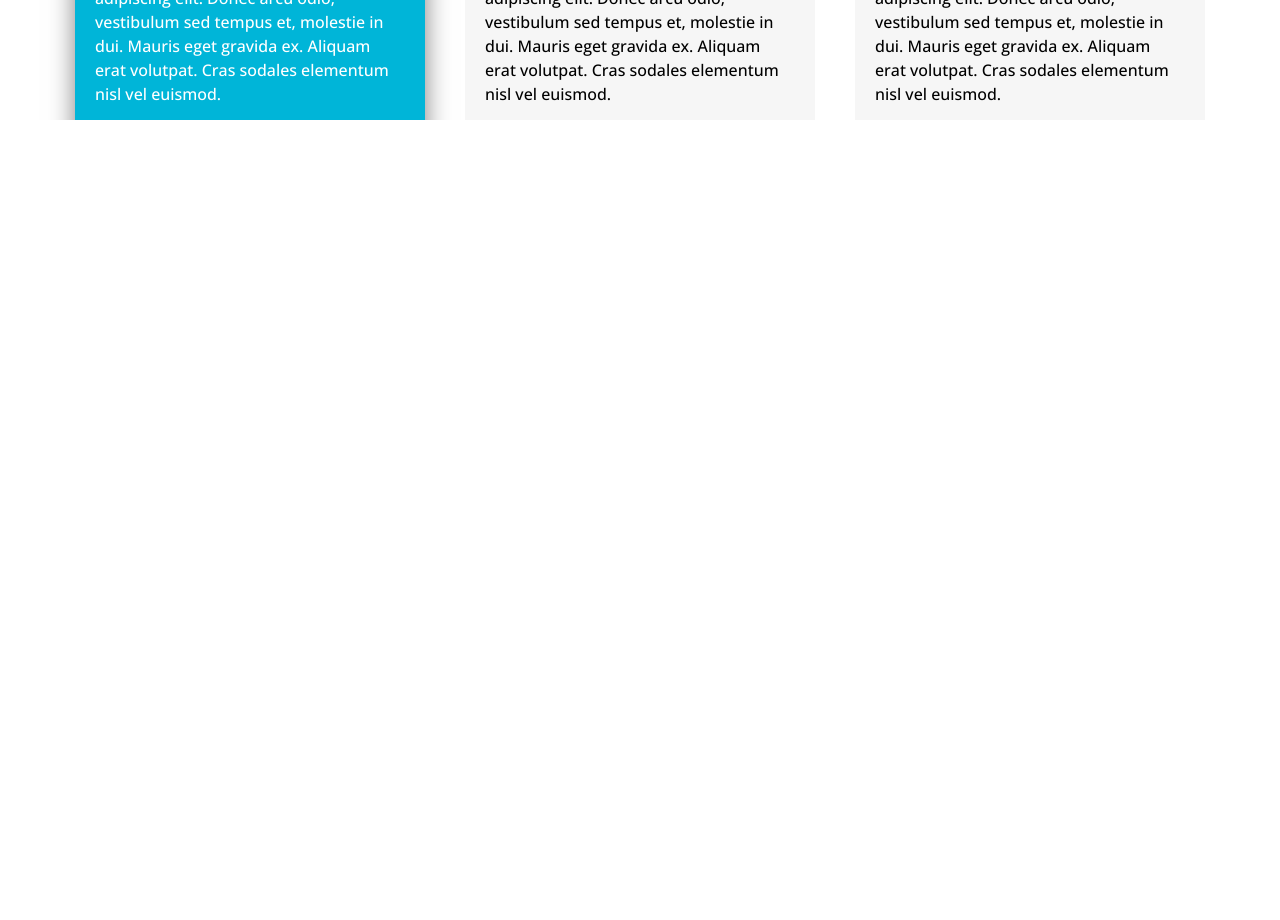
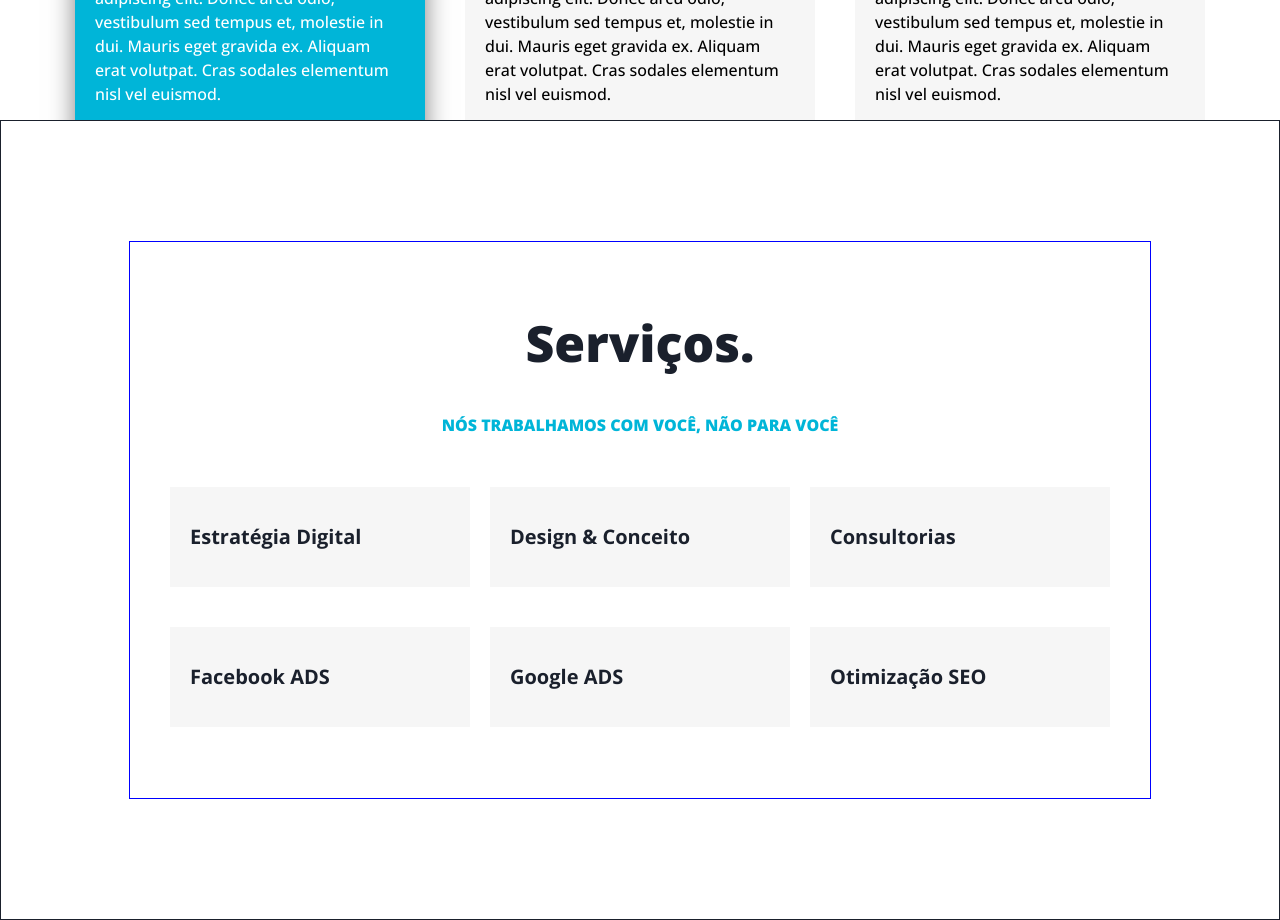
Before and after one commit to guga0712/easy-company, a Next.js app: page / in a window 1280 px wide. Shown: the part 660-1580 px from the top of the page. Before the commit the page ends 800 px from the top, so only its background shows below. Built offline with nearby package versions, Linux system fonts and the light colour scheme.

Commit message:
added services area

```diff
--- a/src/components/Presentation/index.tsx
+++ b/src/components/Presentation/index.tsx
@@ -21,7 +21,7 @@ export default function Presentation() {
             <Flex alignItems='center' direction={{ base: 'column', md: 'row' }} gap='40px' justifyContent={{ base: 'center' }} >
 
                 <VStack gap='40px'>
-                    <Heading fontSize='50px' textAlign='center' color={useColorModeValue('black', 'white')} >Facilitando caminhos.</Heading>
+                    <Heading fontSize='50px' textAlign='center' color={useColorModeValue('black', 'white')} fontWeight='800' >Facilitando caminhos.</Heading>
                     <Divider orientation='horizontal' borderWidth='2px' w='10%' borderColor='cyan.500' opacity='1' />
                     <Button
                         as='a'
--- /dev/null
+++ b/src/components/Services/index.tsx
@@ -0,0 +1,37 @@
+import { Flex, Heading, Text } from "@chakra-ui/react";
+import { IoMdBriefcase, IoMdDesktop, IoMdPhotos, IoMdChatboxes, IoMdRocket, IoMdTrendingUp } from "react-icons/io";
+import Service from "./service";
+
+export default function Services() {
+    return (
+        <Flex
+            h='100vh'
+            maxW='100%'
+            border='1px solid'
+            justifyContent='center'
+            alignItems='center'>
+            <Flex
+                w='80%'
+                h='70%'
+                border='1px solid blue'
+                direction='column'
+                gap='40px'
+                alignItems='center'
+                justifyContent='center'
+            >
+                <Heading fontWeight='800' fontSize='50px'>Serviços.</Heading>
+                <Text textAlign='center' marginBottom='10px' fontWeight='800' color='#00B5D8'>NÓS TRABALHAMOS COM VOCÊ, NÃO PARA VOCÊ</Text>
+                <Flex gap='20px'>
+                    <Service icon={IoMdBriefcase} title={"Estratégia Digital"} />
+                    <Service icon={IoMdPhotos} title={"Design & Conceito"} />
+                    <Service icon={IoMdDesktop} title={"Consultorias"} />
+                </Flex>
+                <Flex gap='20px'>
+                    <Service icon={IoMdChatboxes} title={"Facebook ADS"} />
+                    <Service icon={IoMdChatboxes} title={"Google ADS"} />
+                    <Service icon={IoMdChatboxes} title={"Otimização SEO"} />
+                </Flex>
+            </Flex>
+        </Flex>
+    );
+}
--- /dev/null
+++ b/src/components/Services/service.tsx
@@ -0,0 +1,33 @@
+import { Box, Heading, Icon, Flex } from "@chakra-ui/react";
+import { IconType } from "react-icons";
+
+interface ServiceProps {
+    icon: IconType;
+    title: string;
+}
+
+export default function Service({ icon, title }: ServiceProps) {
+    return (
+        <Box
+            w='300px'
+            h='100px'
+            bg='#F6F6F6'
+            role='group'
+            transition='0.3s'
+            _hover={{
+                bg: '#00B5D8',
+                color: 'white'
+            }}
+            overflow='hidden'
+        >
+            <Flex
+                alignItems='center'
+                h='100%'
+                gap='20px'
+            >
+                <Icon as={icon} color='rgba(255,255,255,0.3)' fontSize='0px' transform='translate(-30%,0)' opacity='0' _groupHover={{ fontSize: '50px', opacity: '1' }} transition='0.7s' transitionTimingFunction='cubic-bezier(0.17, 0.67, 0, 1.01)' />
+                <Heading fontSize='20px' >{title}</Heading>
+            </Flex>
+        </Box>
+    )
+}
--- a/src/pages/index.tsx
+++ b/src/pages/index.tsx
@@ -1,11 +1,17 @@
 import Navbar from "@/components/Navbar";
 import Presentation from "@/components/Presentation";
+import Services from "@/components/Services";
+import Head from "next/head";
 
 export default function Home() {
   return (
     <>
+      <Head>
+        <title>Easy Company</title>
+      </Head>
       <Navbar />
       <Presentation />
+      <Services />
     </>
   )
 }
```
